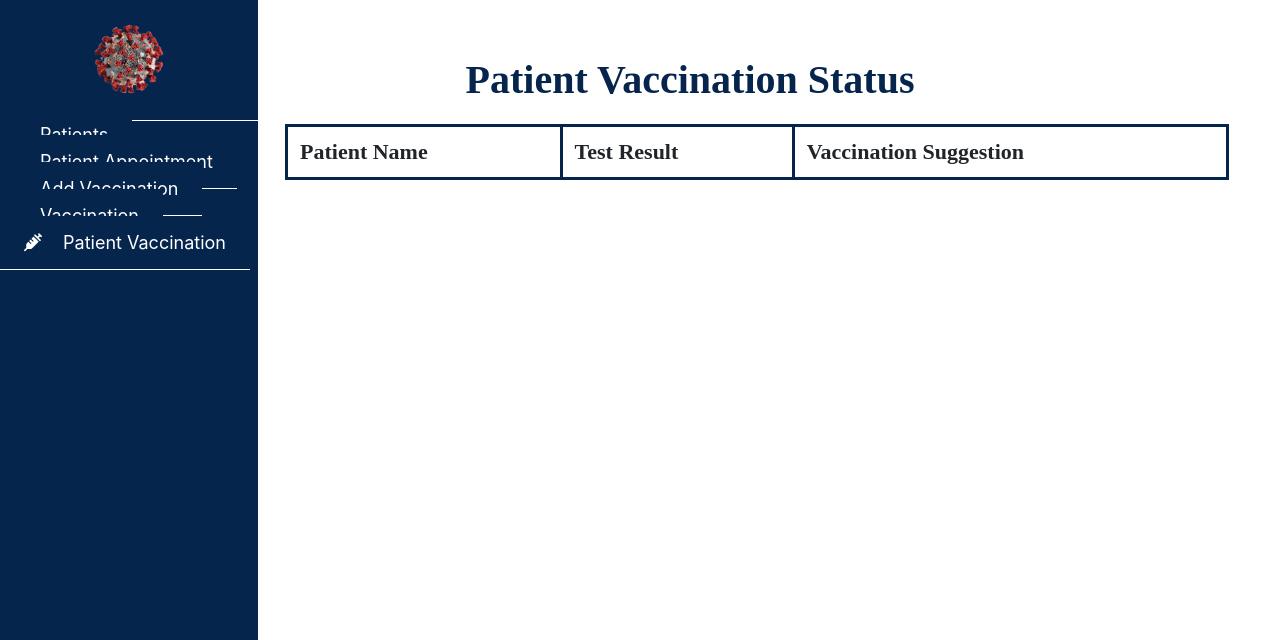
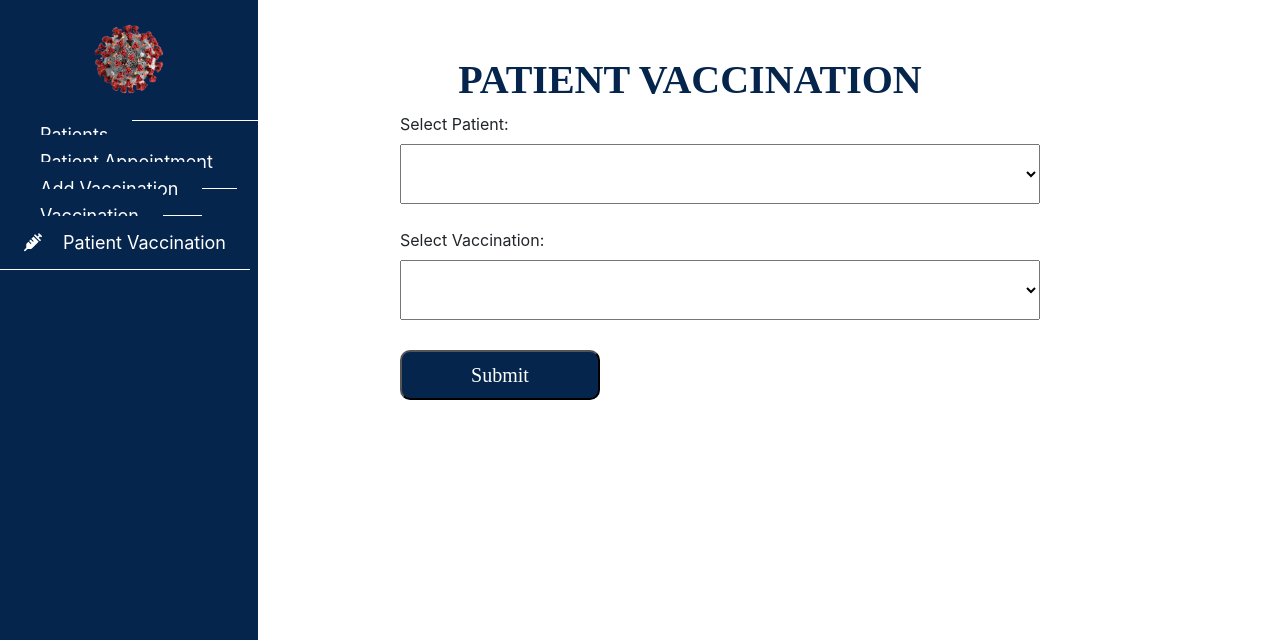
Before and after one commit to ayeshaafzal1573/project-covid, a PHP site: page /hospital/patientvacstatus.php in a window 1280 px wide. Shown: the top 640 px of the page. Run offline with PHP 8.4, Linux system fonts and the light colour scheme; a user stored in the database is signed in; data comes from the database, SQL or seed files in the repository; both versions use the stored data as it was after the commit; data that the repository does not hold is empty; some libraries are stand-ins or nearby versions.

Commit message:
vaccination updated

```diff
--- a/admin/assets/style.css
+++ b/admin/assets/style.css
@@ -250,9 +250,10 @@ font-weight: 600;
 }
 
 #availability_status {
+    text-transform: inherit;
     width: 100%;
-    font-family: 'Franklin Gothic Medium', 'Arial Narrow', Arial, sans-serif;
     font-size: 20px;
+    font-weight: 500 !important;
     height: 60px;
 }
 
--- a/hospital/patientvacstatus.php
+++ b/hospital/patientvacstatus.php
@@ -14,7 +14,7 @@ if (!isset($_SESSION['hospital_id'])) {
 <head>
     <meta charset="UTF-8">
     <meta name="viewport" content="width=device-width, initial-scale=1.0">
-    <title>Vaccination Status</title>
+    <title>Patient Vaccination Status</title>
     <link rel="stylesheet" href="../admin/assets/style.css">
     <link rel="icon" href="../images/covidlogo.png">
     <link rel="stylesheet" href="https://cdn.usebootstrap.com/bootstrap/3.3.7/css/bootstrap.min.css">
@@ -70,7 +70,6 @@ if (!isset($_SESSION['hospital_id'])) {
                         <img src="../images/hospitaluser.png" alt="Admin Profile" class="adminpic">
                         <?php echo $_SESSION['hospital_name']; ?> <span class="caret"></span>
                     </a>
-
                     <ul class="dropdown-menu">
                         <li><a href="../logout.php"><i class="fa-solid fa-arrow-right-from-bracket"></i>Logout</a></li>
                     </ul>
@@ -79,76 +78,76 @@ if (!isset($_SESSION['hospital_id'])) {
         </div>
     </nav>
     <!-- NAV ENDS -->
-    <!-- TABLE STARTS -->
-    <div class="container-fluid" id="all-products">
-        <h1 class="text-center">Patient Vaccination Status</h1>
-        <div class="container">
-            <table class="table">
-                <thead>
-                    <tr>
-                        <th>Patient Name</th>
-                        <th>Test Result</th>
-                        <th>Vaccination Suggestion</th>
-                    </tr>
-                </thead>
-                <tbody>
+    <!-- FORM STARTS -->
     <!-- PHP -->
     <?php
-
+     $patients = [];
+    if ($_SERVER["REQUEST_METHOD"] == "POST") {
+        $patient_id = $_POST['patient_id'];
+        $selected_vac_id = $_POST['vaccination'];
+        $sql = "INSERT INTO `report` (`patient_id`, `vac_suggest`)
+        VALUES ($patient_id, $selected_vac_id)";
+        if ($con->query($sql) === TRUE) {
+            echo '<script>alert("Vaccination successfully recorded.");</script>';
+        } else {
+            echo '<script>alert("Error: ' . $sql . '\n' . $con->error . '");</script>';
+        }
+    }
     $hospital_id = $_SESSION['hospital_id'];
-                    $query = "SELECT p.patient_name, a.status, r.vac_suggest FROM patient p
-                    INNER JOIN appointment a ON p.patient_id = a.patient_id
-                    LEFT JOIN report r ON p.patient_id = r.patient_id
-                    WHERE a.hospital_id='$hospital_id'";
-
-                    $result = mysqli_query($con, $query);
-
-                    if (!$result) {
-                        die("Error executing the query: " . mysqli_error($con));
+    $sql = "SELECT DISTINCT a.`patient_id`, p.`patient_name`, v.`vac_id`, v.`vac_name`
+    FROM `appointment` a
+    INNER JOIN `patient` p ON a.`patient_id` = p.`patient_id`
+    INNER JOIN `vaccination` v ON v.`hospital_id` = a.`hospital_id`
+    WHERE a.`hospital_id` = $hospital_id
+    AND a.`status` = 1
+    AND v.`vac_status` = 'Available'";
+    $result = $con->query($sql);
+    if ($result->num_rows > 0) {
+        while ($row = $result->fetch_assoc()) {
+            $patients[] = [
+                'patient_id' => $row['patient_id'],
+                'patient_name' => $row['patient_name'],
+                'vac_id' => $row['vac_id'],
+                'vac_name' => $row['vac_name'],
+            ];
         }
-
-                    while ($row = mysqli_fetch_assoc($result)):
-                        $patient_name = $row['patient_name'];
-                        $status = ($row['status'] == 0) ? "Negative" : "Positive";
-                        $vac_suggest = $row['vac_suggest'];
-
-                        // Fetch available vaccines from the vaccination table
-                        $vaccine_query = "SELECT vac_name FROM vaccination WHERE vac_status = 'Available'";
-                        $vaccine_result = mysqli_query($con, $vaccine_query);
-
+    }
+    $con->close();
     ?>
-                        <tr id="row_<?= $patient_name ?>">
-                            <td>
-                                <?= $patient_name ?>
-                            </td>
-                            <td>
-                                <?= $status ?>
-                            </td>
-                            <td>
-                                <select name="vac_suggest[<?= $patient_name ?>]">
-                                    <option value="hidden">Select Vaccine</option>
+    <!-- PHP -->
+    <h1 class="add-vaccine">PATIENT VACCINATION</h1>
+    <form method="POST" style="margin-left: 400px; width:50%;">
+        <label for="patient_id">Select Patient:</label>
+        <select name="patient_id" required id="availability_status">
+            <!-- PHP -->
             <?php
-                                    while ($vaccine_row = mysqli_fetch_assoc($vaccine_result)) {
-                                        $selected = ($vaccine_row['vac_name'] == $vac_suggest) ? 'selected' : '';
-                                        echo "<option value='" . $vaccine_row['vac_name'] . "' $selected>" . $vaccine_row['vac_name'] . "</option>";
+            if (!empty($patients)) {
+                foreach ($patients as $patient) {
+                    echo "<option value='" . $patient['patient_id'] . "'>" . $patient['patient_name'] . "</option>";
+                }
+            } else {
+                echo "<option disabled>No eligible patients</option>";
             }
             ?>
-                                </select>
-                            </td>
-                            <td>
-                                <button type="button" class="btn btn-primary"
-                                    onclick="saveVaccineSuggestion('<?= $patient_name ?>')">Save</button>
-                            </td>
+            <!-- PHP -->
+        </select><br><br>
 
-                        </tr>
-                    <?php endwhile; ?>
+        <label for="vaccination">Select Vaccination:</label>
+        <select name="vaccination" required id="availability_status">
             <!-- PHP -->
-
-                </tbody>
-            </table>
-        </div>
-    </div>
-
+            <?php
+            if (!empty($patients)) {
+                foreach ($patients as $patient) {
+                    echo "<option value='" . $patient['vac_id'] . "'>" . $patient['vac_name'] . "</option>";
+                }
+            }
+            ?>
+            <!-- PHP -->
+        </select><br>
+        <input type="submit" value="Submit" class="btn-vaccine">
+    </form>
+</body>
+<!-- SCRIPTS -->
 <script src="https://code.jquery.com/jquery-3.5.1.min.js"></script>
 <script src="https://maxcdn.bootstrapcdn.com/bootstrap/3.3.7/js/bootstrap.min.js"></script>
 </body>
```
Also changed, not shown: patient/patient.css (+0 -7 lines), project_covid.sql (+10 -161 lines). Lines whose indentation alone changed are shown as unchanged.
